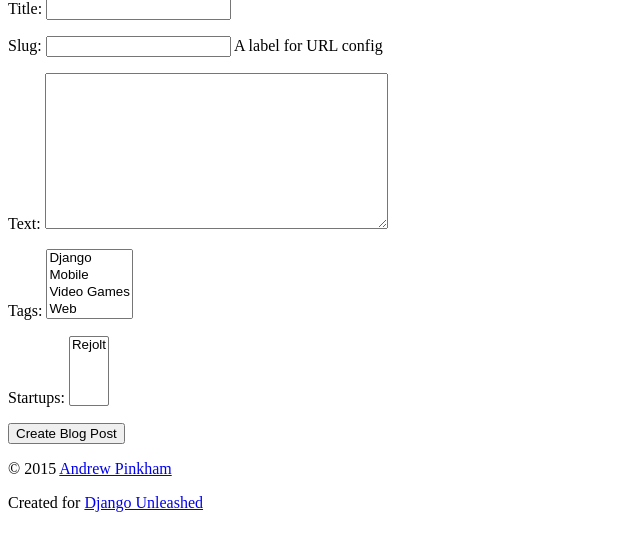
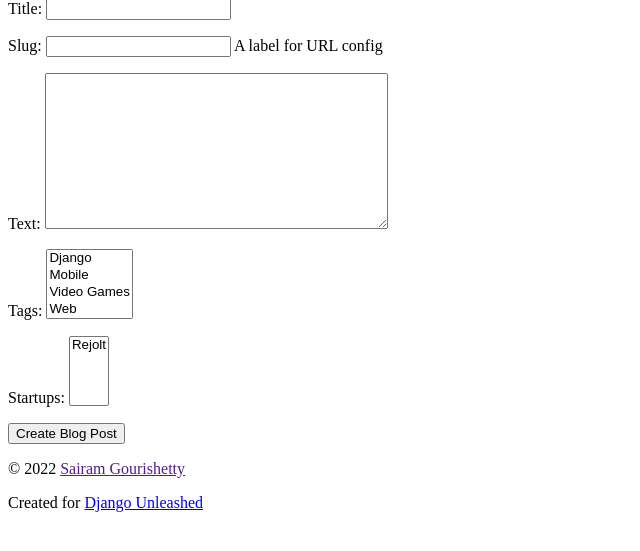
Before and after one commit to GourishettySairam/DjangoUnleashed, a Django app: page /blog/create/ in a window 1280 px wide. Shown: the part 151-702 px from the top of the page, without its empty margins (0-640 px from the left). Run offline with Django 3.2, Linux system fonts and the light colour scheme; data comes from the database, SQL or seed files in the repository; both versions use the stored data as it was after the commit.

Commit message:
fixing bugs

```diff
--- a/suorganizer/organizer/templates/organizer/startup_detail.html
+++ b/suorganizer/organizer/templates/organizer/startup_detail.html
@@ -29,6 +29,7 @@
                 {{ tag.name|title }}
             </a>
         </dd>
+        {% endfor %}
     </dl>
 
     <p>{{ startup.description|linebreaks }}</p>
--- a/suorganizer/suorganizer/settings.py
+++ b/suorganizer/suorganizer/settings.py
@@ -46,7 +46,7 @@ INSTALLED_APPS = [
 ]
 
 MIDDLEWARE = [
-    'kolo.middleware.KoloMiddleware',
+    # 'kolo.middleware.KoloMiddleware',
     'django.middleware.security.SecurityMiddleware',
     'django.contrib.sessions.middleware.SessionMiddleware',
     'django.middleware.common.CommonMiddleware',
--- a/suorganizer/templates/base.html
+++ b/suorganizer/templates/base.html
@@ -39,9 +39,9 @@
         </div>
         <footer>
             <p>
-                &copy; 2015
-                <a href="https://AndrewForge.com/">
-                    Andrew Pinkham
+                &copy; 2022
+                <a href="">
+                   Sairam Gourishetty
                 </a>
             </p>
             <p>
```
Also changed, not shown: suorganizer/db.sqlite3.
